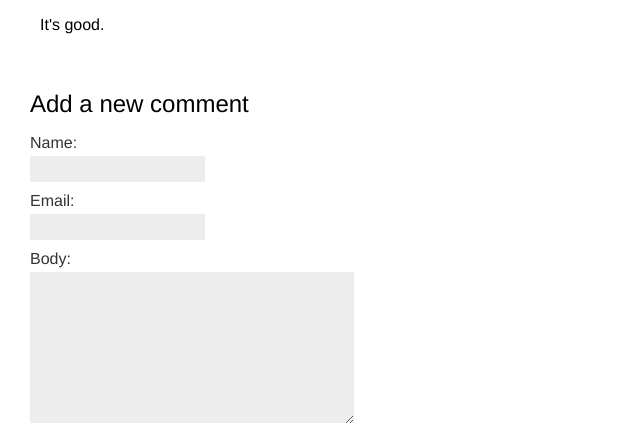
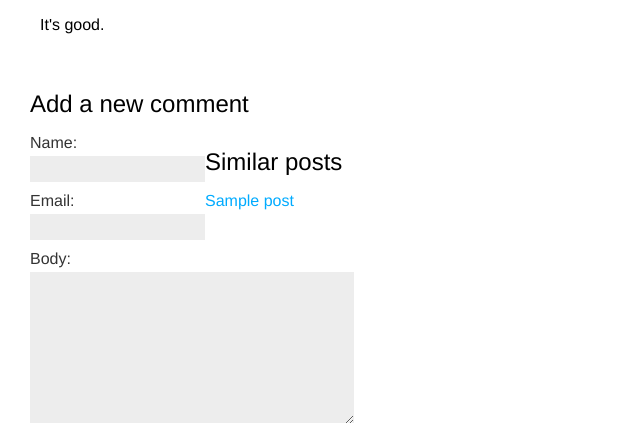
Before and after one commit to danielcoker/django-blog, a Django app: template blog/templates/blog/post/detail.html in a window 1280 px wide. Shown: the part 428-851 px from the top of the page, without its empty margins (0-640 px from the left). Run offline with Django 3.2, Linux system fonts and the light colour scheme; data comes from the database, SQL or seed files in the repository; the template is opened without the code that fills it: values that come from a table or form of the project are taken from there, most other values are stand-ins (such as "Sample title", 1, 10 or a date in 2020); parts of the project's set-up code (start-up, migrations or seed data) failed here and were passed over.

Commit message:
feat: Show similar posts n post details page

```diff
--- a/blog/templates/blog/post/detail.html
+++ b/blog/templates/blog/post/detail.html
@@ -37,4 +37,13 @@
     </form>
 {% endif %}
 
+<h2>Similar posts</h2>
+{% for post in similar_posts %}
+    <p>
+        <a href="{{ post.get_absolute_url }}">{{ post.title }}</a>
+    </p>
+{% empty %}
+    There are no similar posts yet.
+{% endfor %}
+
 {% endblock content %}
```
Also changed, not shown: blog/views.py (+10 -1 lines).
